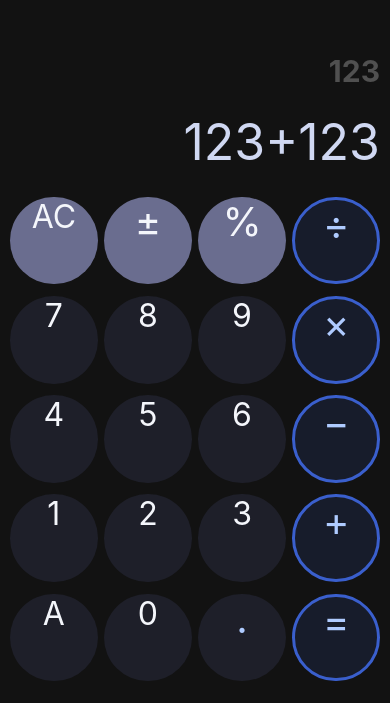
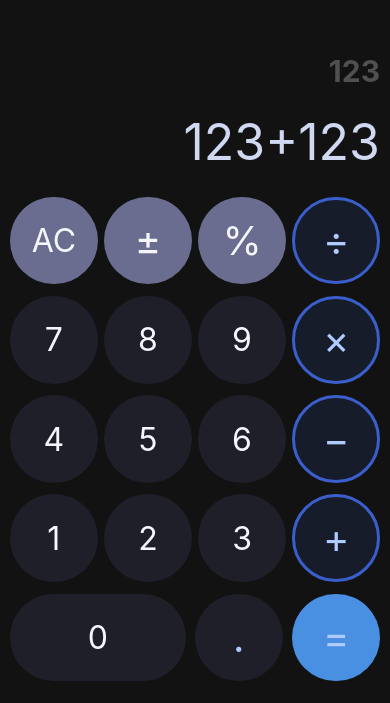
Before and after one commit to Jx1126/md-midterm, a React Native app in the folder calculator-app/: screen / in a window 390 px wide. Shown: the part 141-844 px from the top of the page. Built offline with nearby package versions, Linux system fonts and the light colour scheme.

Commit message:
refactor: update overall design and button `0` to span the twice the width

```diff
--- a/calculator-app/App.js
+++ b/calculator-app/App.js
@@ -76,16 +76,13 @@ export default function App() {
         </View>
 
         <View style={styles.row}>
-          <TouchableOpacity style={styles.button}>
-            <Text style={styles.numericText}>A</Text>
-          </TouchableOpacity>
-          <TouchableOpacity style={styles.button}>
-            <Text style={styles.numericText}>0</Text>
+          <TouchableOpacity style={[styles.button, styles.zeroButton]}>
+            <Text style={styles.zeroText}>0</Text>
           </TouchableOpacity>
           <TouchableOpacity style={styles.button}>
             <Text style={styles.operatorText}>.</Text>
           </TouchableOpacity>
-          <TouchableOpacity style={[styles.button, styles.operationButton]}>
+          <TouchableOpacity style={[styles.button, styles.equalButton]}>
             <Text style={styles.operatorText}>=</Text>
           </TouchableOpacity>
         </View>
@@ -138,29 +135,32 @@ const styles = StyleSheet.create({
     borderWidth: 3,
     borderColor: '#3A5FCD',
   },
+  zeroButton: {
+    width: buttonDimension * 2,
+    borderRadius: buttonDimension / 2,
+  },
+  equalButton: {
+    backgroundColor: '#4A90E2',
+  },
   numericText: {
-    flex: 1,
     color: '#F4F6FB',
     fontSize: 32,
     textAlign: 'center',
-    textAlignVertical: 'center',
-    includeFontPadding: false,
   },
   functionText: {
-    flex: 1,
     color: '#F4F6FB',
     fontSize: 40,
     textAlign: 'center',
-    textAlignVertical: 'center',
-    includeFontPadding: false,
   },
   operatorText: {
-    flex: 1,
     color: '#AFCBFF',
     fontSize: 40,
     textAlign: 'center',
-    textAlignVertical: 'center',
-    includeFontPadding: false,
+  },
+  zeroText: {
+    color: '#F4F6FB',
+    fontSize: 32,
+    textAlign: 'left',
   },
   historyText: {
     color: '#505050',
```
